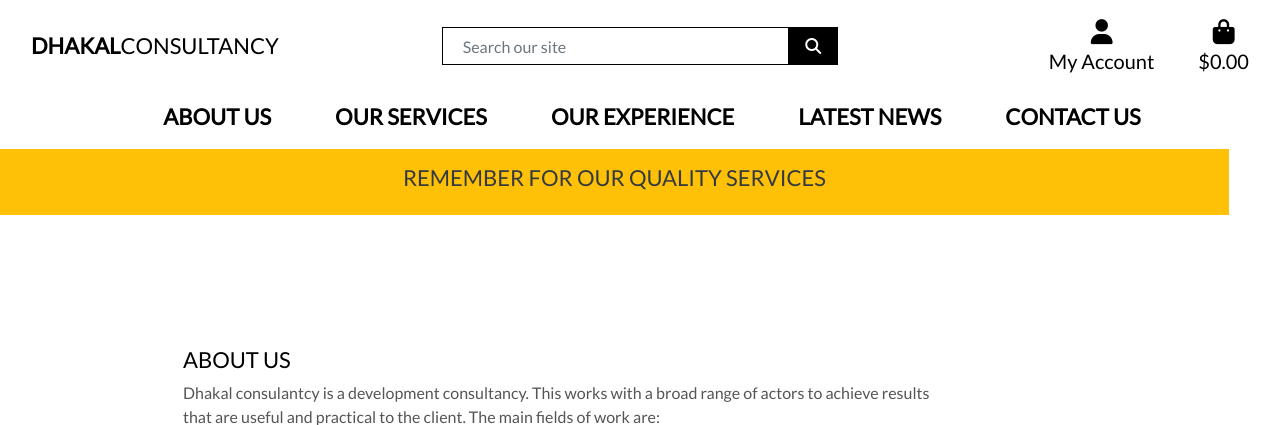
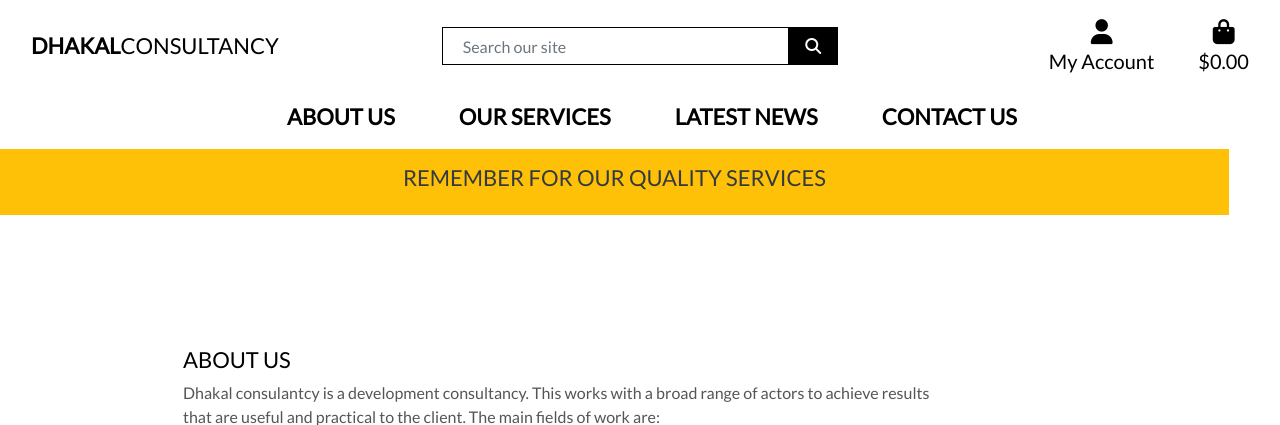
Before and after one commit to dhakal79/Portfolio-project-MS5, a Django app: template about/templates/about/about.html in a window 1280 px wide; the page is wider, and only the part inside the window is pictured. Shown: the top 425 px of that part. Run offline with Django 3.2, Linux system fonts and the light colour scheme; the template is opened without the code that fills it, so the values that code supplies are empty; some libraries are stand-ins or nearby versions.

Commit message:
delete some nav bar

```diff
--- a/templates/includes/main-nav.html
+++ b/templates/includes/main-nav.html
@@ -15,17 +15,6 @@
             </a>
             <div class="dropdown-menu border-0" aria-labelledby="all-products-link">
                 <a href="{% url 'service' %}" class="dropdown-item">What we know</a>
-                <a href="{% url 'service' %}?category=activewear,essentials" class="dropdown-item ">What we can do</a>
-            </div>
-        </li>
-
-        <li class="nav-item dropdown">
-            <a class="logo-font font-weight-bold nav-link text-black mr-5" href="#" id="clothing-link" data-toggle="dropdown" aria-haspopup="true" aria-expanded="false">
-                Our Experience
-            </a>
-            <div class="dropdown-menu border-0" aria-labelledby="clothing-link">
-                <a href="{% url 'service' %}" class="dropdown-item">Regions</a>
-                <a href="" class="dropdown-item">Themes</a>
             </div>
         </li>
 
```
